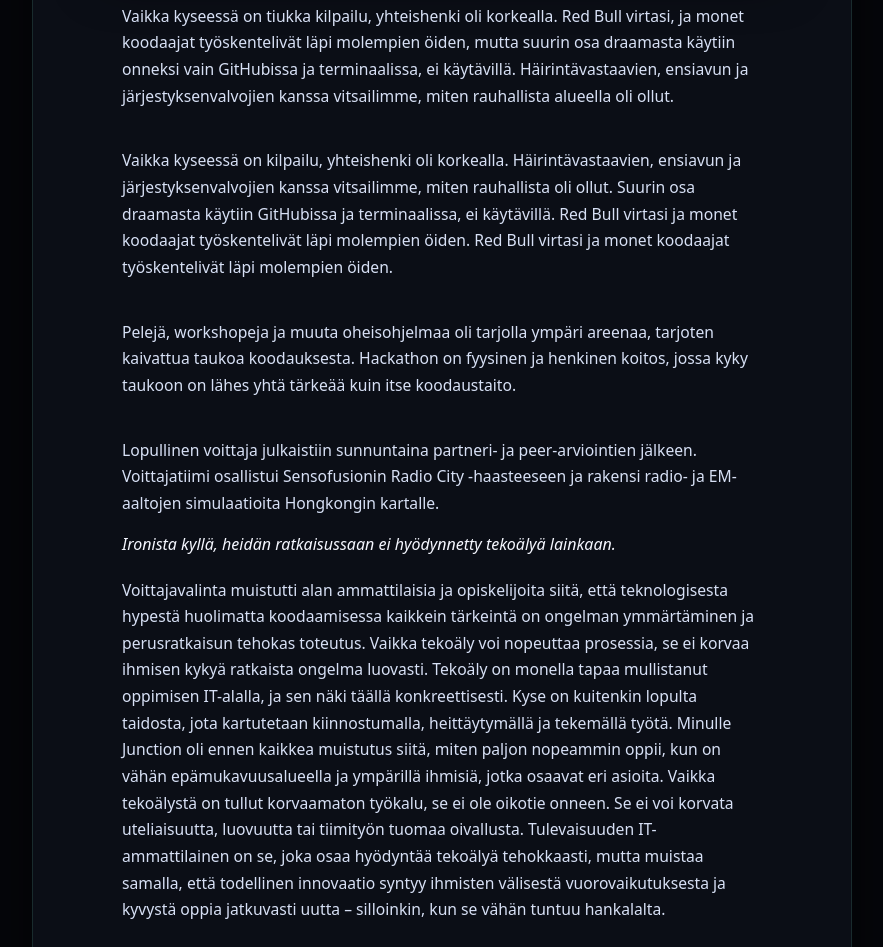
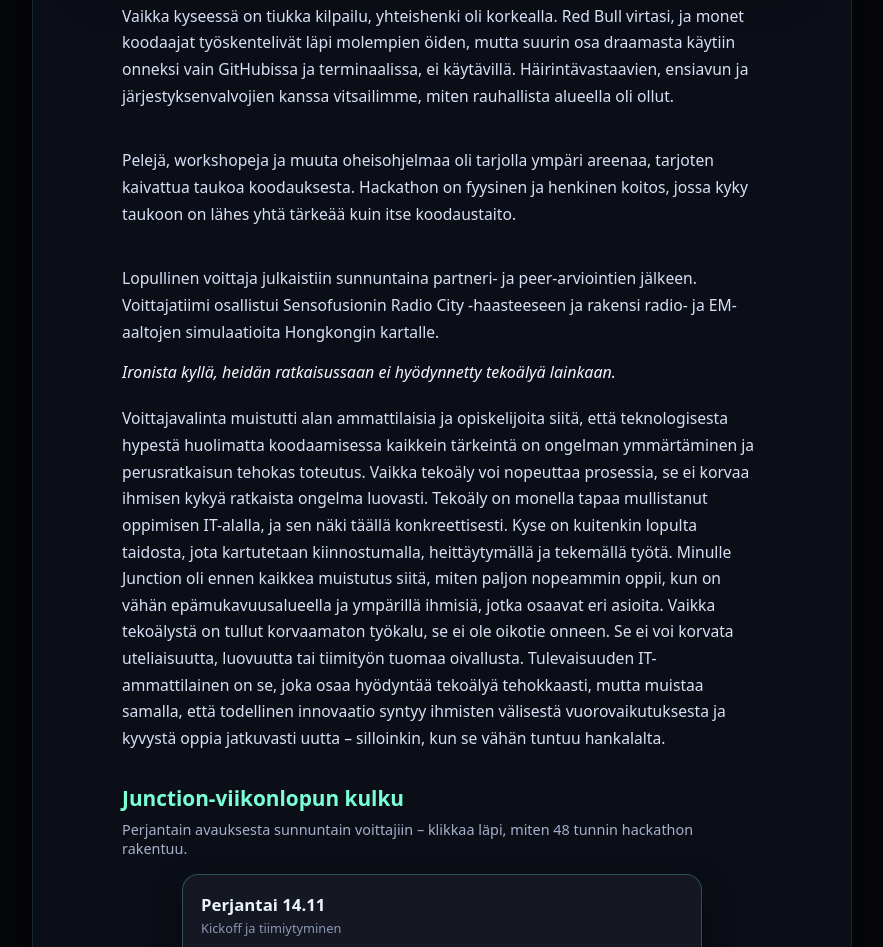
Before and after one commit to beecreating/resume-site, a website: page public/projects/blog/blog.html in a window 1280 px wide. Shown: the part 1383-2330 px from the top of the page, without its empty margins (198-1081 px from the left). Drawn offline with Linux system fonts and the light colour scheme.

Commit message:
fix paragrah

```diff
--- a/public/projects/blog/blog.html
+++ b/public/projects/blog/blog.html
@@ -103,13 +103,6 @@
             </p>
             <br>
             <p>
-              Vaikka kyseessä on kilpailu, yhteishenki oli korkealla.
-              Häirintävastaavien, ensiavun ja järjestyksenvalvojien kanssa vitsailimme, miten rauhallista oli ollut.
-              Suurin osa draamasta käytiin GitHubissa ja terminaalissa, ei käytävillä.              Red Bull virtasi ja monet koodaajat työskentelivät läpi molempien öiden.
-              Red Bull virtasi ja monet koodaajat työskentelivät läpi molempien öiden.
-            </p>
-            <br>
-            <p>
               Pelejä, workshopeja ja muuta oheisohjelmaa oli tarjolla ympäri areenaa, tarjoten kaivattua taukoa koodauksesta. Hackathon on fyysinen ja henkinen koitos,
               jossa kyky taukoon on lähes yhtä tärkeää kuin itse koodaustaito.
             </p>
```
